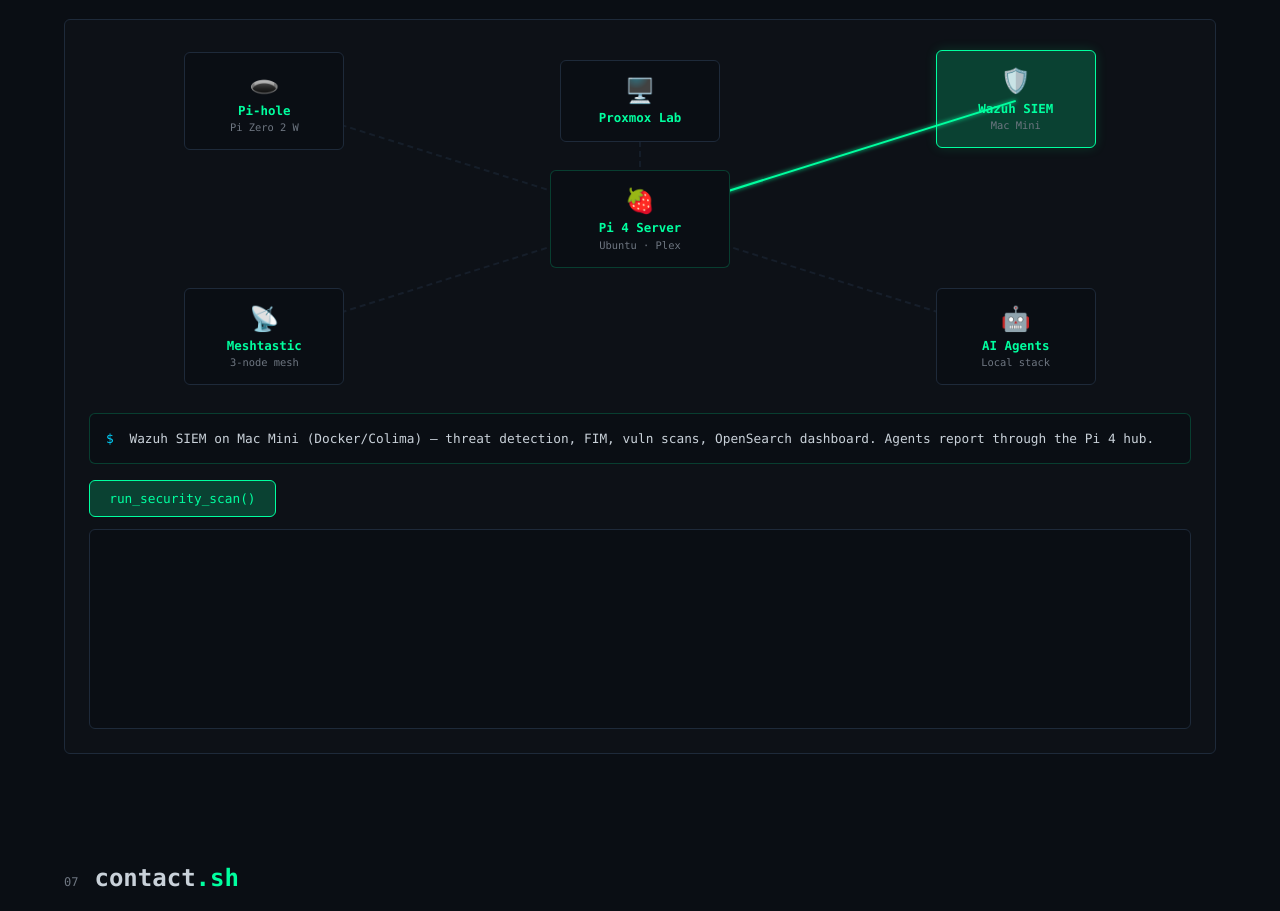
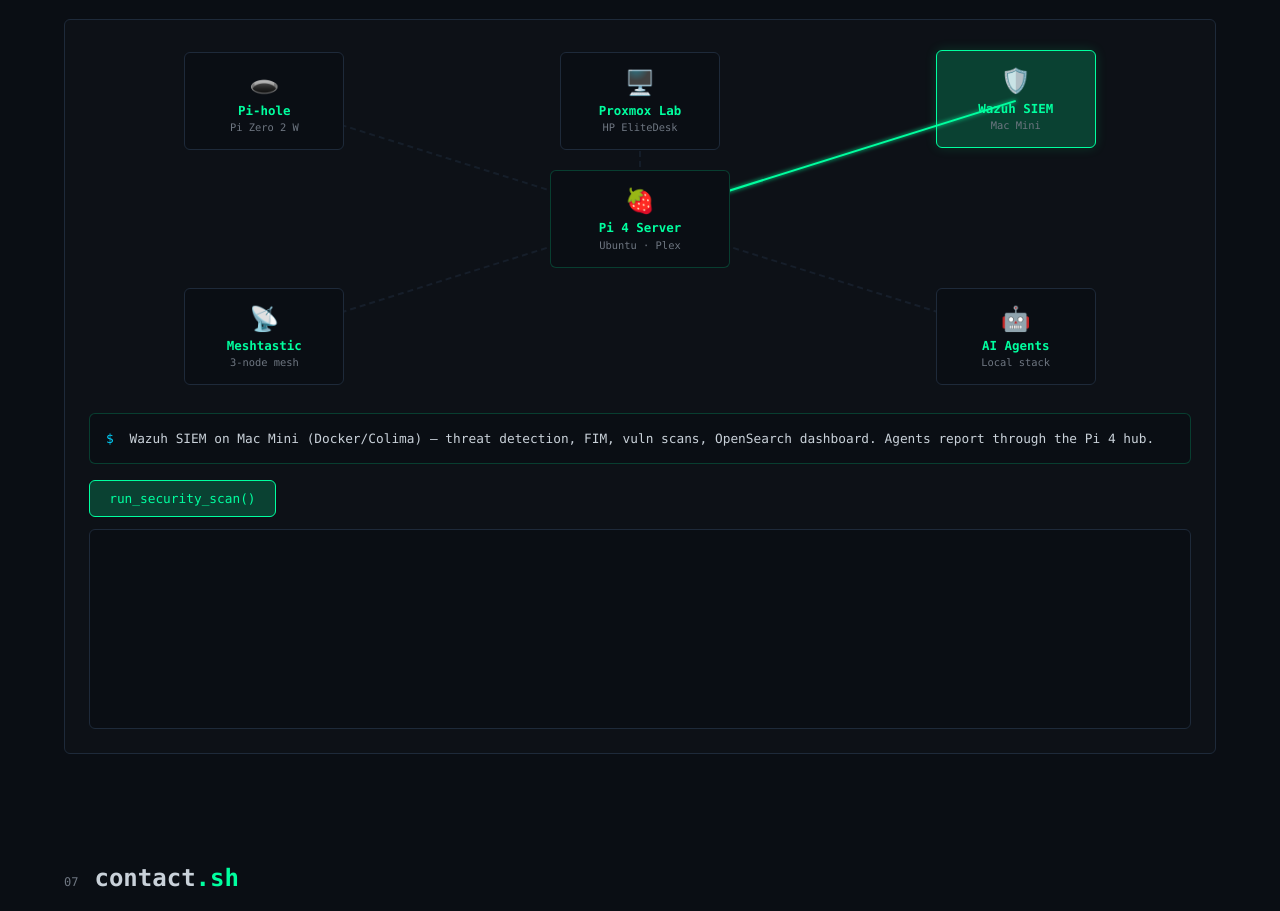
Before and after one commit to ronparada/ronparada.github.io, a plain HTML site: page index.html in a window 1280 px wide. Shown: the part 2580-3491 px from the top of the page. Drawn offline with Linux system fonts and the light colour scheme.

Commit message:
Add topo-sub subtitle to Proxmox node

```diff
--- a/index.html
+++ b/index.html
@@ -331,6 +331,7 @@
             <button class="topo-node" data-node="proxmox" type="button">
               <span class="topo-icon">🖥️</span>
               <span class="topo-label">Proxmox Lab</span>
+              <span class="topo-sub">HP EliteDesk</span>
             </button>
             <button class="topo-node" data-node="ai" type="button">
               <span class="topo-icon">🤖</span>
```
